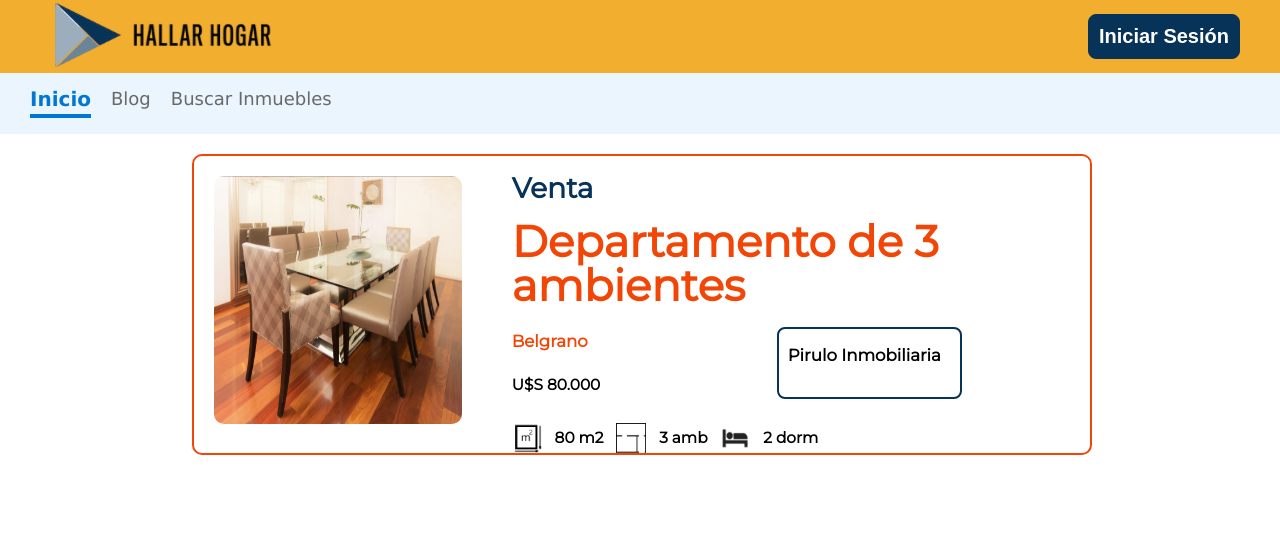
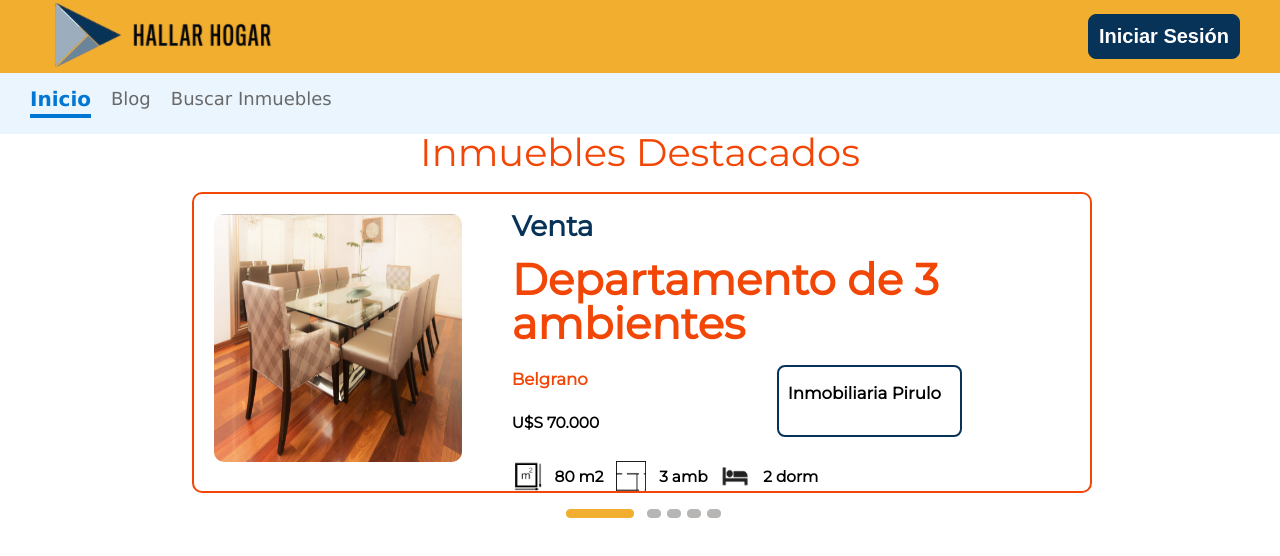
Before and after one commit to BJRomPal/TFI-NEXTJS, a Next.js app: page / in a window 1280 px wide. Shown: the top 556 px of the page. Built offline with nearby package versions, Linux system fonts and the light colour scheme.

Commit message:
Terminado el Carrusel de Cards de Inmuebles para el Home

```diff
--- a/components/CardInmueble.js
+++ b/components/CardInmueble.js
@@ -1,27 +1,28 @@
 import Image from "next/image";
 import cardStyle from '../styles/cardinmueble.module.css'
 
-export default function CardInmueble() {
+export default function CardInmueble(props) {
   return (
+    <div className={cardStyle.contenedorCardInmueble}>
       <div className={cardStyle.contenedorPrincipal}>
         <div className={cardStyle.contenedorImagen}>
           <Image
           className={cardStyle.imagenInmueble}
           alt="Imagen Inmueble"
-        src='/imagenes/comedor1.jpg'
+          src={`/imagenes/${props.foto}.jpg`}
           width={330}
           height={330}
           />
         </div>
         <div className={cardStyle.contenedorDescripcion}>
-        <h2 className={cardStyle.tipoOperacion}>Venta</h2>
-        <h1 className={cardStyle.descripcionPrincipal}>Departamento de 3 ambientes</h1>
+          <h2 className={cardStyle.tipoOperacion}>{props.operacion}</h2>
+          <h1 className={cardStyle.descripcionPrincipal}>{props.descripcion}</h1>
           <div className={cardStyle.contenedorDatos}>
             <div className={cardStyle.contendorBarrioPrecio}>
-            <p className={cardStyle.barrio}>Belgrano</p>
-            <p className={cardStyle.precio}>U$S 80.000</p>
+              <p className={cardStyle.barrio}>{props.barrio}</p>
+              <p className={cardStyle.precio}>{props.precio}</p>
             </div>
-          <p className={cardStyle.inmobiliaria}>Pirulo Inmobiliaria</p>
+            <p className={cardStyle.inmobiliaria}>{props.vendedor}</p>
           </div>
           <div className={cardStyle.contenedorIconos}>
             <Image
@@ -31,7 +32,7 @@ export default function CardInmueble() {
               width={30}
               height={30}
             />
-          <p className={cardStyle.cantidad}>80 m2</p>
+            <p className={cardStyle.cantidad}>{props.m2} m2</p>
             <Image
               className={cardStyle.iconos}
               alt='Icono Ambientes'
@@ -39,7 +40,7 @@ export default function CardInmueble() {
               width={30}
               height={30}
             />
-          <p className={cardStyle.cantidad}>3 amb</p>
+            <p className={cardStyle.cantidad}>{props.ambientes} amb</p>
             <Image
               className={cardStyle.iconos}
               alt='Icono camas'
@@ -47,7 +48,8 @@ export default function CardInmueble() {
               width={30}
               height={30}
             />
-          <p className={cardStyle.cantidad}>2 dorm</p>
+            <p className={cardStyle.cantidad}>{props.dormitorios} dorm</p>
+            </div>
           </div>
         </div>
       </div>
--- a/components/Carousel.js
+++ b/components/Carousel.js
@@ -1,24 +1,73 @@
-import Image from "next/image";
 import useEmblaCarousel from 'embla-carousel-react'
 import carouselStyles from '../styles/carousel.module.css';
 import { useState, useEffect, useCallback } from "react";
+import destacados from '../public/destacados';
+import CardInmueble from './CardInmueble';
+
 import Link from "next/link";
 
+
 export default function Carousel() {
-  const [emblaRef, emblaApi] = useEmblaCarousel({ loop: false })
+  const [emblaRef, embla] = useEmblaCarousel({
+    align: "start",
+    loop: true,
+    skipSnaps: false,
+    inViewThreshold: 1.3,
+  });
+
+  const [selectedIndex, setSelectedIndex] = useState(0);
+  const [scrollSnaps, setScrollSnaps] = useState([]);
+
+
+  const scrollTo = useCallback(
+    (index) => embla && embla.scrollTo(index),
+    [embla]
+  );
+
+  const onSelect = useCallback(() => {
+    if (!embla) return;
+    setSelectedIndex(embla.selectedScrollSnap());
+  }, [embla, setSelectedIndex]);
 
   useEffect(() => {
-    if (emblaApi) {
-    }
-  }, [emblaApi])
+    if (!embla) return;
+    onSelect();
+    setScrollSnaps(embla.scrollSnapList());
+    embla.on("select", onSelect);
+  }, [embla, setScrollSnaps, onSelect]);
 
   return (
-    <div className={carouselStyles.embla} ref={emblaRef}>
-      <div className={carouselStyles.embla__container}>
-        <div className={carouselStyles.embla__slide}>Slide 1</div>
-        <div className={carouselStyles.embla__slide}>Slide 2</div>
-        <div className={carouselStyles.embla__slide}>Slide 3</div>
+    <>
+      <div className={carouselStyles.titleContainer}>
+        <h2 className={carouselStyles.title}>Inmuebles Destacados</h2>
       </div>
-    </div>
+      <div className={carouselStyles.embla} ref={emblaRef}>
+        <div className={carouselStyles.emblaContainer}>
+          {destacados.map((destacado) => (
+            <CardInmueble
+              key={destacado.id}
+              operacion={destacado.operacion}
+              descripcion={destacado.descripcion}
+              barrio={destacado.barrio}
+              precio={destacado.precio}
+              vendedor={destacado.vendedor}
+              foto={destacado.foto}
+              m2={destacado.m2}
+              ambientes={destacado.ambientes}
+              dormitorios={destacado.dormitorios}
+            />
+          ))}
+        </div>
+      </div>
+      <div className={carouselStyles.buttonContainer}>
+        {scrollSnaps.map((_, idx) => (
+         <button
+          className={idx === selectedIndex ? carouselStyles.buttonYellow : carouselStyles.buttonGrey}
+          key={idx}
+          onClick={() => scrollTo(idx)}
+          />
+  ))}
+      </div>
+    </>
   )
 }
--- a/package.json
+++ b/package.json
@@ -12,9 +12,9 @@
     "embla-carousel-react": "^7.0.0",
     "jsonwebtoken": "^8.5.1",
     "mongoose": "^6.0.11",
-    "next": "latest",
-    "react": "^17.0.2",
-    "react-dom": "^17.0.2",
+    "next": "^12.2.4",
+    "react": "^18.2.0",
+    "react-dom": "^18.2.0",
     "react-hook-form": "^7.34.0",
     "react-responsive-carousel": "^3.2.23",
     "swr": "^1.0.1",
--- a/pages/index.js
+++ b/pages/index.js
@@ -16,7 +16,7 @@ export default function Home() {
         <link href="https://fonts.googleapis.com/css2?family=Montserrat:wght@300;400&display=swap" rel="stylesheet" />
       </Head>
       <Header />
-      <CardInmueble />
+      <Carousel/>
     </>
   )
 }
--- a/public/destacados.js
+++ b/public/destacados.js
@@ -1,5 +1,6 @@
 const destacados = [
     {
+        id: '1',
         operacion: 'Venta',
         descripcion: 'Departamento de 3 ambientes',
         barrio: 'Belgrano',
@@ -10,6 +11,7 @@ const destacados = [
         ambientes: 3,
         dormitorios: 2
     }, {
+        id: '2',
         operacion: 'Venta',
         descripcion: 'Departamento de 2 ambientes',
         barrio: 'Palermo',
@@ -20,6 +22,7 @@ const destacados = [
         ambientes: 2,
         dormitorios: 1
     }, {
+        id: '3',
         operacion: 'Alquiler',
         descripcion: 'Departamento de 4 ambientes',
         barrio: 'Puerto Madero',
@@ -30,6 +33,7 @@ const destacados = [
         ambientes: 4,
         dormitorios: 3
     }, {
+        id: '4',
         operacion: 'Venta',
         descripcion: 'Departamento de 4 ambientes',
         barrio: 'Montserrat',
@@ -40,6 +44,7 @@ const destacados = [
         ambientes: 4,
         dormitorios: 4
     }, {
+        id: '5',
         operacion: 'Venta',
         descripcion: 'Departamento de 1 ambiente',
         barrio: 'Palermo',
--- a/styles/cardinmueble.module.css
+++ b/styles/cardinmueble.module.css
@@ -1,3 +1,8 @@
+.contenedorCardInmueble {
+    display: flex;
+    justify-content: center;
+}
+
 .contenedorPrincipal {
     display: flex;
     flex-direction: row;
--- a/styles/carousel.module.css
+++ b/styles/carousel.module.css
@@ -1,11 +1,41 @@
+.titleContainer{
+  display: flex;
+  justify-content: center;
+  align-items: center;
+}
+
+.title{
+  font-family: Montserrat, sans-serif;
+  font-size: 3vw;
+  color: #F24607;
+}
+
 .embla {
   overflow: hidden;
 }
 
-.embla__container {
+.emblaContainer {
   display: flex;
 }
 
-.embla__slide {
-  flex: 0 0 100%;
+.buttonContainer {
+  display: flex;
+  justify-content: center;
+  padding-top: 2vh;
 }
+
+.buttonYellow {
+  margin: 0 10px 0 10px;
+  padding-right: 60px;
+  padding-top: 6px;
+  border: 1px solid #f2ae2e;
+  border-radius: 4px;
+  background-color: #f2ae2e;
+}
+
+.buttonGrey {
+  margin: 0 3px 0 3px;
+  border: 1px solid #b8b5b5;
+  background-color: #b8b5b5;
+  border-radius: 4px;
+}
```
Also changed, not shown: 1 other file (tests, documents, lock files or other folders). Lines whose indentation alone changed are shown as unchanged.
